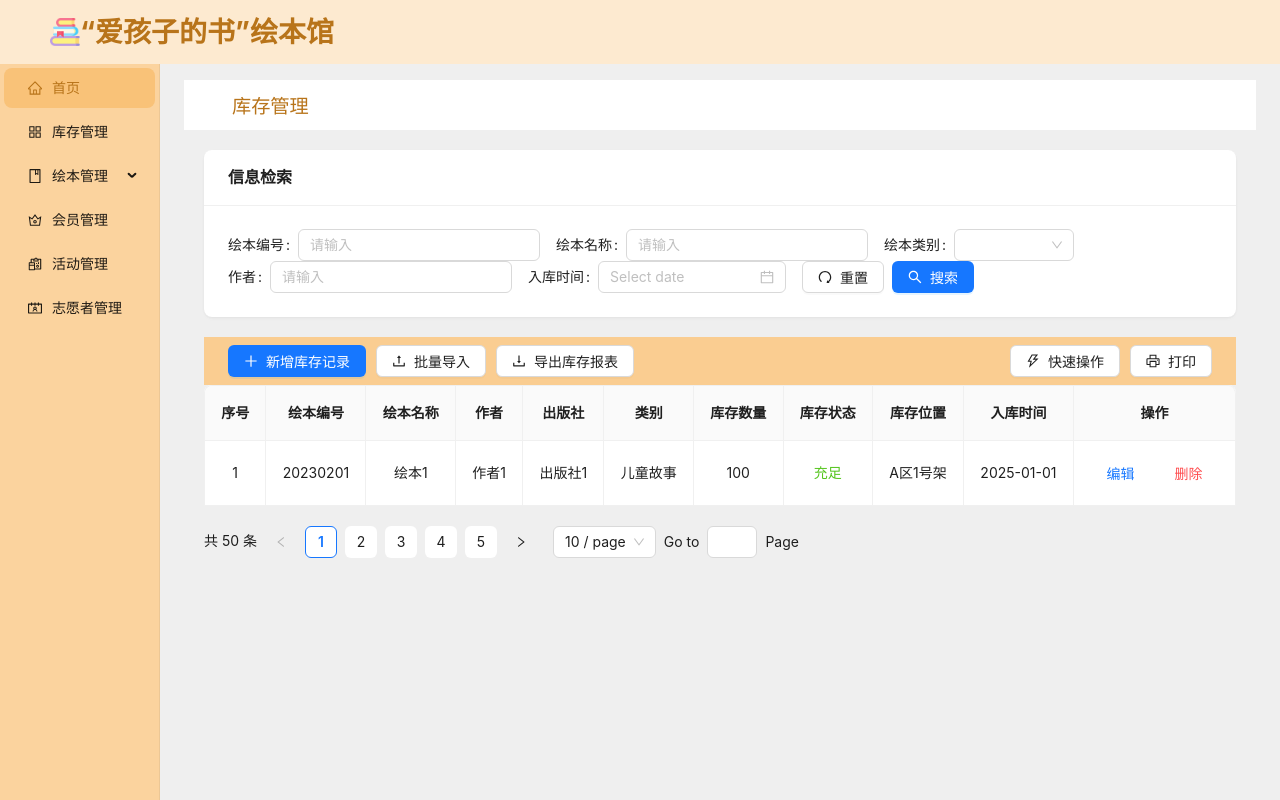
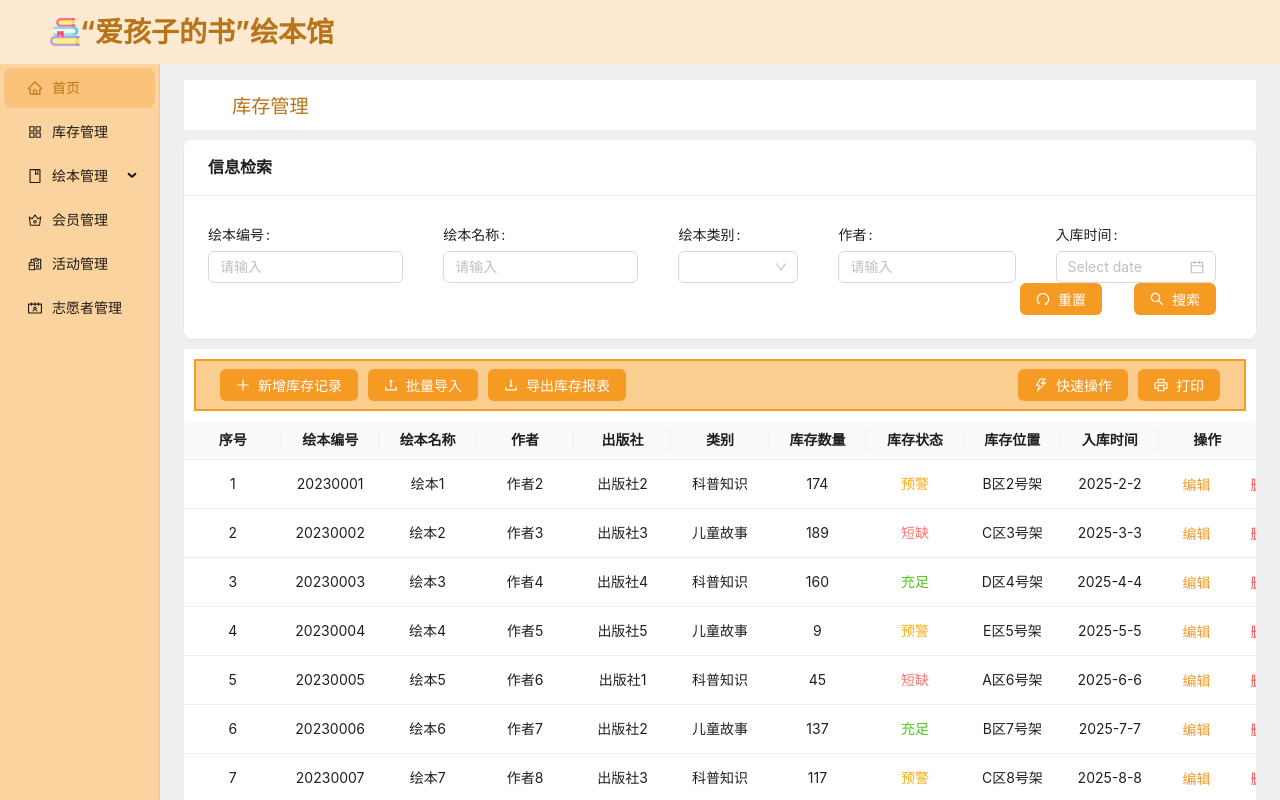
Before and after one commit to drunksweet/picbook-fe, a Next.js app: page /inventory in a window 1280 px wide. Built offline with nearby package versions, Linux system fonts and the light colour scheme; a web font is replaced by a local one.

Commit message:
feat:封装antd的Table成通用的TangTable

```diff
--- a/src/app/components/InventoryManagement/InventoryManagement.sass
+++ b/src/app/components/InventoryManagement/InventoryManagement.sass
@@ -1,11 +1,23 @@
-.inventory-container .ant-table-row
-  border-bottom: 1px solid #f0f0f0
+.inventory-container
 
-  .inventory-container .ant-card-head
-    background: #fff7e6
+  .main-container
+    background: white
+    border-radius: 8
+    margin-top: 10px
 
-  .ant-pagination-item-active
-    border-color: #ffa940
+.table-container
 
-  & a
-    color: #ffa940
+.btn-container
+  background: #FACD91
+  border: 2px solid #F59A23
+  display: flex
+  align-items: center
+  padding: 0.5rem 1.5rem
+  gap: 10px
+  border-radius: 8
+
+.inventory-row
+  &:hover
+    background-color: #FFF7E6
+
+.pagination
--- a/src/app/components/InventoryManagement/InventoryManagement.tsx
+++ b/src/app/components/InventoryManagement/InventoryManagement.tsx
@@ -1,6 +1,7 @@
 "use client";
 
-import type React from "react";
+import "./InventoryManagement.sass";
+import { useState } from "react";
 
 import {
   Button,
@@ -8,11 +9,10 @@ import {
   Form,
   Input,
   Select,
-  Table,
   DatePicker,
   Space,
   Pagination,
-  Flex,
+  ConfigProvider,
 } from "antd";
 import {
   SearchOutlined,
@@ -21,9 +21,11 @@ import {
   UploadOutlined,
   DownloadOutlined,
   PrinterOutlined,
-  ThunderboltOutlined
+  ThunderboltOutlined,
 } from "@ant-design/icons";
 import type { ColumnsType } from "antd/es/table";
+import Spacer from "../common/Spacer/spacer";
+import TangTable from "../TangTable/TangTable";
 
 interface InventoryItem {
   key: string;
@@ -34,7 +36,7 @@ interface InventoryItem {
   publisher: string;
   category: string;
   quantity: number;
-  status: "充足" | "预室" | "短暂" | "短缺";
+  status: "充足" | "预警" | "短缺";
   location: string;
   storageTime: string;
 }
@@ -43,12 +45,16 @@ export default function InventoryManagement() {
   // 表单处理
   const [form] = Form.useForm();
 
+  // // 分页状态
+  // const [data, setData] = useState<InventoryItem[]>([]);
+  // const [currentPage, setCurrentPage] = useState(1);
+  // const [pageSize, setPageSize] = useState(10);
+
   // 状态颜色映射
   const statusColorMap: Record<InventoryItem["status"], string> = {
     充足: "#52c41a",
-    预室: "#faad14",
-    短暂: "#ff7875",
-    短缺: "#f5222d",
+    预警: "#faad14",
+    短缺: "#ff7875",
   };
 
   // 表格列配置
@@ -84,29 +90,55 @@ export default function InventoryManagement() {
     },
   ];
 
-  // 模拟数据
-  const dataSource: InventoryItem[] = [
-    // 根据图片中的数据填充，此处示例第一条
-    {
-      key: "1",
-      index: 1,
-      bookId: "20230201",
-      title: "绘本1",
-      author: "作者1",
-      publisher: "出版社1",
-      category: "儿童故事",
-      quantity: 100,
-      status: "充足",
-      location: "A区1号架",
-      storageTime: "2025-01-01",
-    },
-    // 其他数据...
-  ];
+  // 模拟数据 - 创建更多数据来测试分页
+  const generateData = () => {
+    const data: InventoryItem[] = [];
+    for (let i = 1; i <= 300; i++) {
+      data.push({
+        key: i.toString(),
+        index: i,
+        bookId: `2023${i.toString().padStart(4, "0")}`,
+        title: `绘本${i}`,
+        author: `作者${(i % 10) + 1}`,
+        publisher: `出版社${(i % 5) + 1}`,
+        category: i % 2 === 0 ? "儿童故事" : "科普知识",
+        quantity: Math.floor(Math.random() * 200) + 1,
+        status: i % 3 === 0 ? "充足" : i % 3 === 1 ? "预警" : "短缺",
+        location: `${String.fromCharCode(65 + (i % 5))}区${(i % 10) + 1}号架`,
+        storageTime: `2025-${(i % 12) + 1}-${(i % 28) + 1}`,
+      });
+    }
+    return data;
+  };
+
+  const dataSource = generateData();
+
+  // // 计算当前页的数据
+  // const currentData = dataSource.slice(
+  //   (currentPage - 1) * pageSize,
+  //   currentPage * pageSize
+  // );
+
+  // // Handle pagination change
+  // const handlePageChange = (page: number, size: number) => {
+  //   // console.log(`Page changed to ${page}, size changed to ${size}`);
+  //   setCurrentPage(page);
+  //   setPageSize(size);
+  // };
 
   return (
-    <div className="inventory-container" style={{ padding: 20 }}>
+    <ConfigProvider
+      theme={{
+        token: {
+          colorPrimary: "#F59A23",
+          colorLink: "#F59A23",
+        },
+      }}
+    >
+      <div className="inventory-container" style={{ paddingTop: "10px" }}>
         <Card title="信息检索" bordered={false}>
           <Form form={form} layout="inline">
+            <Space size={"large"}>
               <Form.Item label="绘本编号" name="bookId">
                 <Input placeholder="请输入" />
               </Form.Item>
@@ -128,8 +160,13 @@ export default function InventoryManagement() {
               <Form.Item label="入库时间" name="storageTime">
                 <DatePicker />
               </Form.Item>
-          <Form.Item>
-            <Button icon={<RedoOutlined />}>重置</Button>
+            </Space>
+
+            <Form.Item style={{ marginLeft: "auto" }}>
+              <Space size={"large"}>
+                <Button type="primary" icon={<RedoOutlined />}>
+                  重置
+                </Button>
                 <Button
                   type="primary"
                   icon={<SearchOutlined />}
@@ -137,48 +174,73 @@ export default function InventoryManagement() {
                 >
                   搜索
                 </Button>
+              </Space>
             </Form.Item>
           </Form>
         </Card>
 
-      <div style={{ marginTop: 20 }}>
-        <div
-          style={{
-            background: "#FACD91",
-            display: "flex",
-            alignItems: "center",
-            boxSizing: 'border-box',
-            padding: '0.5rem 1.5rem',
-            gap: '10px'
-          }}
-        >
+        <div className="main-container">
+          {/* button block */}
+          <div style={{ padding: 10 }}>
+            <div className="btn-container">
               <Button type="primary" icon={<PlusOutlined />}>
                 新增库存记录
               </Button>
-          <Button icon={<UploadOutlined />}>批量导入</Button>
-          <Button icon={<DownloadOutlined />}>导出库存报表</Button>
-          <div style={{flex: 1}}></div>
-          <Button icon={<ThunderboltOutlined />}>快速操作</Button>
-          <Button icon={<PrinterOutlined />}>打印</Button>
+              <Button type="primary" icon={<UploadOutlined />}>
+                批量导入
+              </Button>
+              <Button type="primary" icon={<DownloadOutlined />}>
+                导出库存报表
+              </Button>
+              <Spacer />
+              <Button type="primary" icon={<ThunderboltOutlined />}>
+                快速操作
+              </Button>
+              <Button type="primary" icon={<PrinterOutlined />}>
+                打印
+              </Button>
+            </div>
           </div>
 
-        <Table
-          bordered
+          <div className="table-container">
+            <TangTable
               columns={columns}
+              // dataSource={currentData}
               dataSource={dataSource}
-          pagination={false}
-          rowClassName={() => "inventory-row"}
+              // currentPage={currentPage}
+              total = {dataSource.length}
+              // pageSize={pageSize}
+              // onPageChange={handlePageChange}
+              scroll={{ y: 500 }}
             />
 
-        <div style={{ marginTop: 20, textAlign: "right" }}>
+            {/* <div
+              className="pagination"
+              style={{ marginTop: 0, padding: "10px 16px" }}
+            >
               <Pagination
-            total={50}
+                align="center"
+                current={currentPage}
+                defaultCurrent={1}
+                pageSize={pageSize}
+                total={dataSource.length}
                 showSizeChanger
                 showQuickJumper
+                size="small"
                 showTotal={(total) => `共 ${total} 条`}
+                onChange={(page, size) => {
+                  setCurrentPage(page);
+                  if (size) setPageSize(size);
+                }}
+                onShowSizeChange={(current, size) => {
+                  setCurrentPage(1);
+                  setPageSize(size);
+                }}
               />
+            </div> */}
           </div>
         </div>
       </div>
+    </ConfigProvider>
   );
 }
--- /dev/null
+++ b/src/app/components/TangTable/TangTable.tsx
@@ -0,0 +1,134 @@
+"use client";
+
+import { useState } from "react";
+import { Pagination, Table } from "antd";
+import type { ColumnsType, TableProps } from "antd/es/table";
+import type { PaginationProps } from "antd/es/pagination";
+
+// currentPage pageSize 如果是外部传入 则表示是 受控Table，dataSource为当前页面的数据（需要外部切片数据），需要传入onPageChange函数，
+// 否则 全部由默认处理 dataSource为原始所有数据
+
+// 其他参数用来定制table的常规配置
+// columns 为 表格列配置
+
+
+// Generic type for table data
+export interface TangTableProps<T extends object = any> {
+  //具体看antd
+  // 配置 table
+  // 表格列配置
+  columns: ColumnsType<T>;
+  // 数据数组
+  dataSource: T[];
+  // 表格是否可滚动，也可以指定滚动区域的宽、高
+  scroll?: { x?: number | string | true; y?: number | string };
+  // 表格大小
+  tableSize?: "large" | "middle" | "small";
+
+  // 配置pagination
+  // Total number of items (for pagination)
+  total?: number;
+  // Whether to show pagination
+  showPagination?: boolean;
+  // Custom pagination props
+  paginationProps?: PaginationProps;
+  // Controlled pagination values
+  currentPage?: number;
+  pageSize?: number;
+  // Pagination change handlers
+  onPageChange?: (page: number, pageSize: number) => void;
+  // Additional table props
+  tableProps?: Omit<
+    TableProps<T>,
+    "columns" | "dataSource" | "pagination" | "scroll" | "size"
+  >;
+  // Whether to show borders
+  bordered?: boolean;
+}
+
+export default function TangTable<T extends object = any>({
+  columns,
+  dataSource,
+  scroll,
+  tableSize = "small",
+  total,
+  showPagination = true,
+  paginationProps,
+  currentPage: externalCurrentPage,
+  pageSize: externalPageSize,
+  onPageChange,
+  tableProps,
+  bordered = false,
+}: TangTableProps<T>) {
+  // Internal pagination state (used if not controlled externally)
+  const [internalCurrentPage, setInternalCurrentPage] = useState(1);
+  const [internalPageSize, setInternalPageSize] = useState(10);
+
+  // Determine if pagination is controlled externally
+  const isControlled =
+    externalCurrentPage !== undefined && externalPageSize !== undefined;
+
+  // Use either external or internal pagination values
+  const currentPage = isControlled ? externalCurrentPage : internalCurrentPage;
+  const pageSize = isControlled ? externalPageSize : internalPageSize;
+
+  const currentData = dataSource.slice(
+    (currentPage - 1) * pageSize,
+    currentPage * pageSize
+  );
+
+  // Handle pagination changes
+  const handlePaginationChange = (page: number, size: number) => {
+    if (!isControlled) {
+      setInternalCurrentPage(page);
+      if (size !== pageSize) {
+        setInternalPageSize(size);
+      }
+    }else{
+      if (onPageChange) {
+        onPageChange(page, size);
+      }
+    }
+
+
+
+  };
+
+  // Calculate total if not provided
+  const calculatedTotal = total !== undefined ? total : dataSource.length;
+
+  // Pagination component
+  const paginationComponent = showPagination ? (
+    <Pagination
+      align="center"
+      current={currentPage}
+      defaultCurrent={1}
+      pageSize={pageSize}
+      total={calculatedTotal}
+      showSizeChanger
+      showQuickJumper
+      size="small"
+      showTotal={(total) => `共 ${total} 条`}
+      onChange={handlePaginationChange}
+      onShowSizeChange={(current, size) => {
+        handlePaginationChange(1, size);
+      }}
+      {...paginationProps}
+    />
+  ) : null;
+
+  return (
+    <div className="Tang-table-container">
+      <Table<T>
+        bordered={bordered}
+        columns={columns}
+        dataSource={currentData}
+        scroll={scroll}
+        pagination={false}
+        size={tableSize}
+        {...tableProps}
+      />
+      {paginationComponent}
+    </div>
+  );
+}
--- /dev/null
+++ b/src/app/components/common/Spacer/spacer.tsx
@@ -0,0 +1,8 @@
+import React from 'react'
+
+export default function Spacer() {
+  return (
+    <div style={{flex: 1}}>
+    </div>
+  )
+}
--- a/src/app/home.sass
+++ b/src/app/home.sass
@@ -1,5 +1,6 @@
 .home_container
     display: flex
+    overflow-y: auto
     justify-content: center
     align-items: center
     height: 100%
```
Lines whose indentation alone changed are shown as unchanged.
